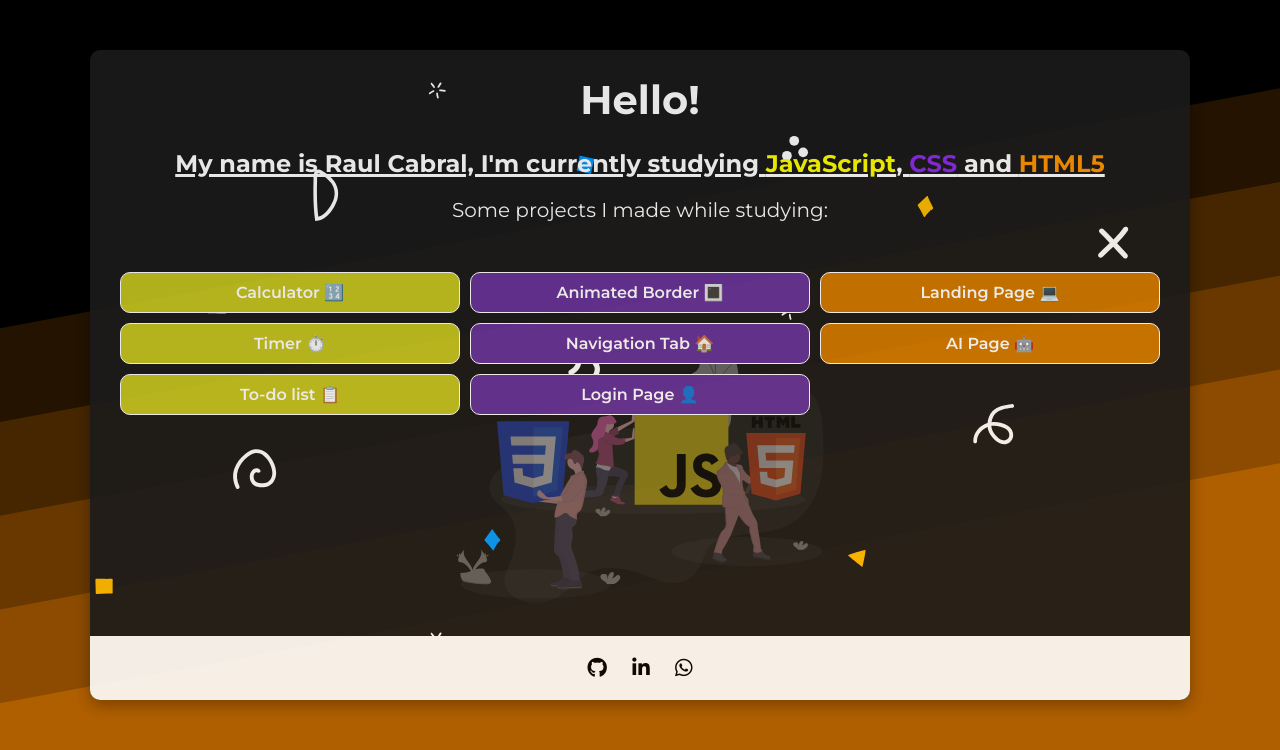
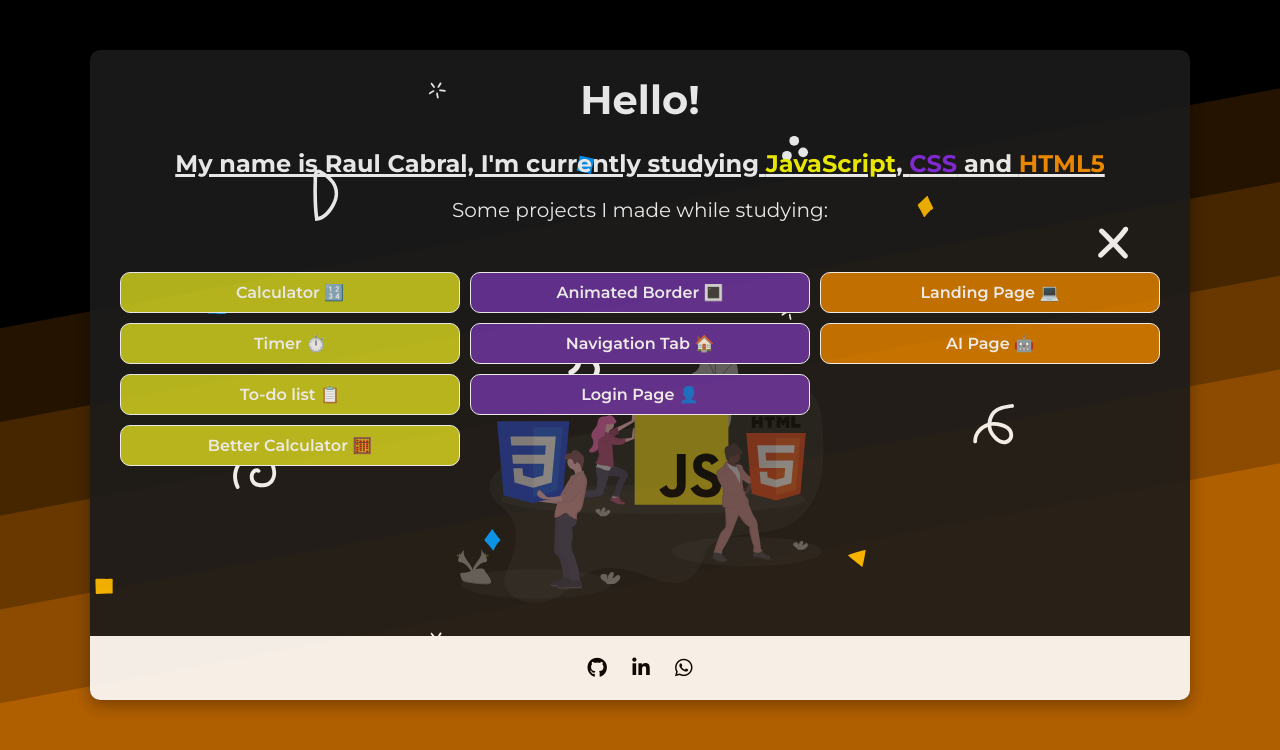
Before and after one commit to raulcabralc/projects, a plain HTML site: page index.html in a window 1280 px wide. Drawn offline with Linux system fonts and the light colour scheme.

Commit message:
Added Better Calculator

```diff
--- a/index.html
+++ b/index.html
@@ -27,6 +27,7 @@
                 <a href="./Projects/Calculator/index.html" id="calc" class="js-project">Calculator 🔢</a>
                 <a href="./Projects/Timer/index.html" id="timer" class="js-project">Timer ⏱️</a>
                 <a href="./Projects/To-do list/index.html" id="to-do" class="js-project">To-do list 📋</a>
+                <a href="./Projects/Calculator2/index.html" id="calc2" class="js-project">Better Calculator 🧮</a>
             </div>
             <div id="css-projects">
                 <a href="./Projects/Animated borders/index.html" id="borders" class="css-project">Animated Border 🔳</a>
```
